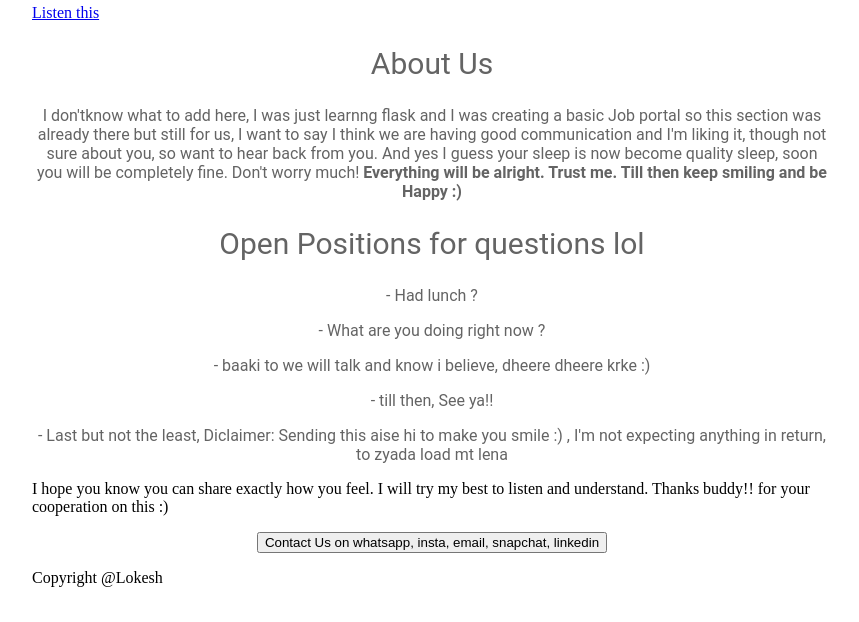
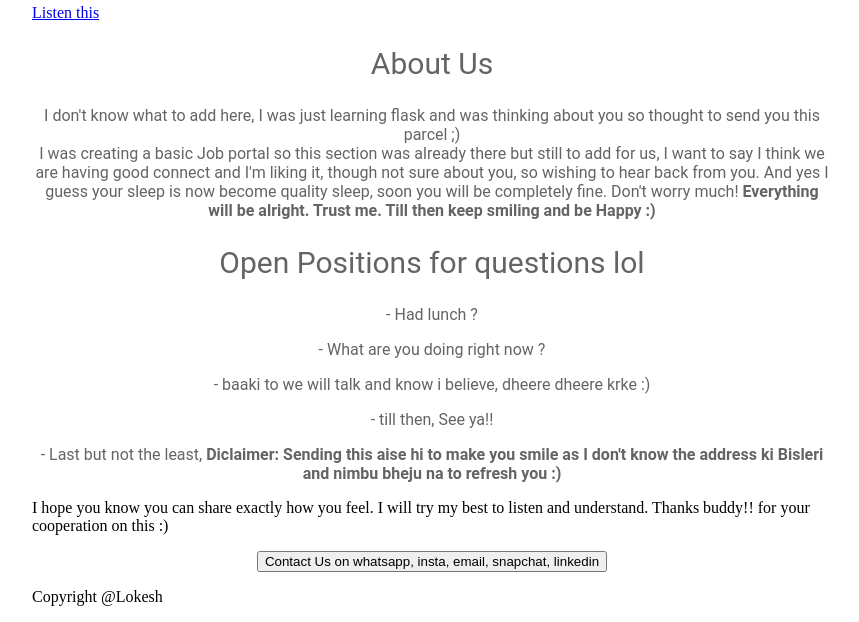
Before and after one commit to lokeshdaryani/flask-freecodecamp, a Flask app: page / in a window 1280 px wide. Shown: the part 501-1123 px from the top of the page, without its empty margins (208-1067 px from the left). Run offline with Flask 3, Linux system fonts and the light colour scheme.

Commit message:
minor changes in message

```diff
--- a/templates/home.html
+++ b/templates/home.html
@@ -2,7 +2,7 @@
 
 <html>
   <head>
-    <title>Apppliaction to dear Pikachu :)</title>
+    <title>Parcel to dear Pikachu :)</title>
     <style>
       h1 {
         color: rgb(80,80,80) ;
@@ -46,14 +46,15 @@
       <a href="https://www.youtube.com/watch?v=YTSDgHuWVN4&list=RDYTSDgHuWVN4&start_radio=1"> Listen this</a>
 
     <h2>About Us</h2>
-    <p class="bodytext"> I don'tknow what to add here, I was just learnng flask and I was creating a basic Job portal so this section was already there but still for us, I want to say I think we are having good communication and I'm liking it, though not sure about you, so want to hear back from you. And yes I guess your sleep is now become quality sleep, soon you will be completely fine. Don't worry much! <b>Everything will be alright. Trust me. Till then keep smiling and be Happy :) </b> </p>
+    <p class="bodytext"> I don't know what to add here, I was just learning flask and was thinking about you so thought to send you this parcel ;)
+      <br>I was creating a basic Job portal so this section was already there but still to add for us, I want to say I think we are having good connect and I'm liking it, though not sure about you, so wishing to hear back from you. And yes I guess your sleep is now become quality sleep, soon you will be completely fine. Don't worry much! <b>Everything will be alright. Trust me. Till then keep smiling and be Happy :) </b> </p>
   <h2>Open Positions for questions lol </h2>
 
     <p class="bodytext">- Had lunch ?</p>
       <p class="bodytext">- What are you doing right now ?</p>
       <p class="bodytext">- baaki to we will talk and know i believe, dheere dheere krke :) </p>
       <p class="bodytext">- till then, See ya!!</p>
-      <p class="bodytext">- Last but not the least, Diclaimer: Sending this aise hi to make you smile :) , I'm not expecting anything in return, to zyada load mt lena</p>
+      <p class="bodytext">- Last but not the least, <b>Diclaimer: Sending this aise hi to make you smile as I don't know the address ki Bisleri and nimbu bheju na to refresh you :) </b></p>
       <p>I hope you know you can share exactly how you feel. I will try my best to listen and understand. Thanks buddy!! for your cooperation on this :) </p>
       <div style="text-align:center;">
     <button> Contact Us on whatsapp, insta,  email, snapchat, linkedin</button>
```
